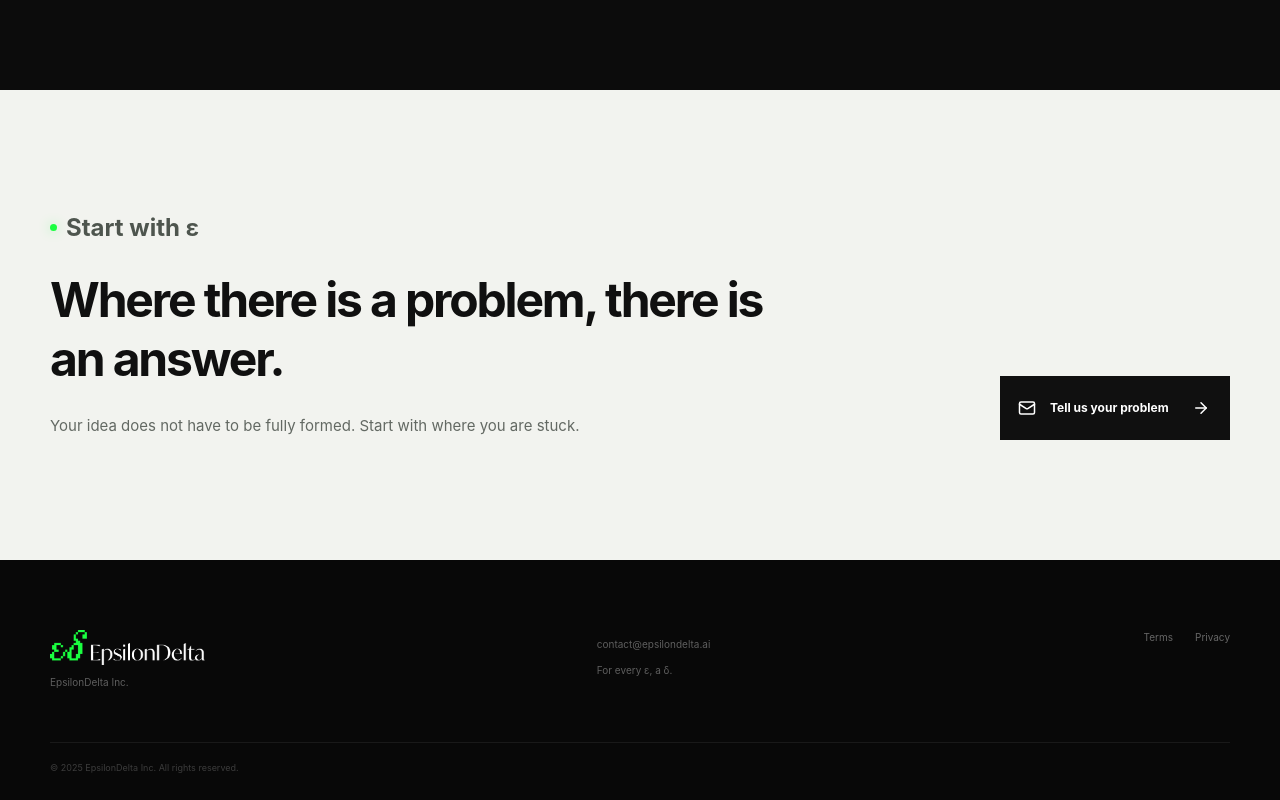
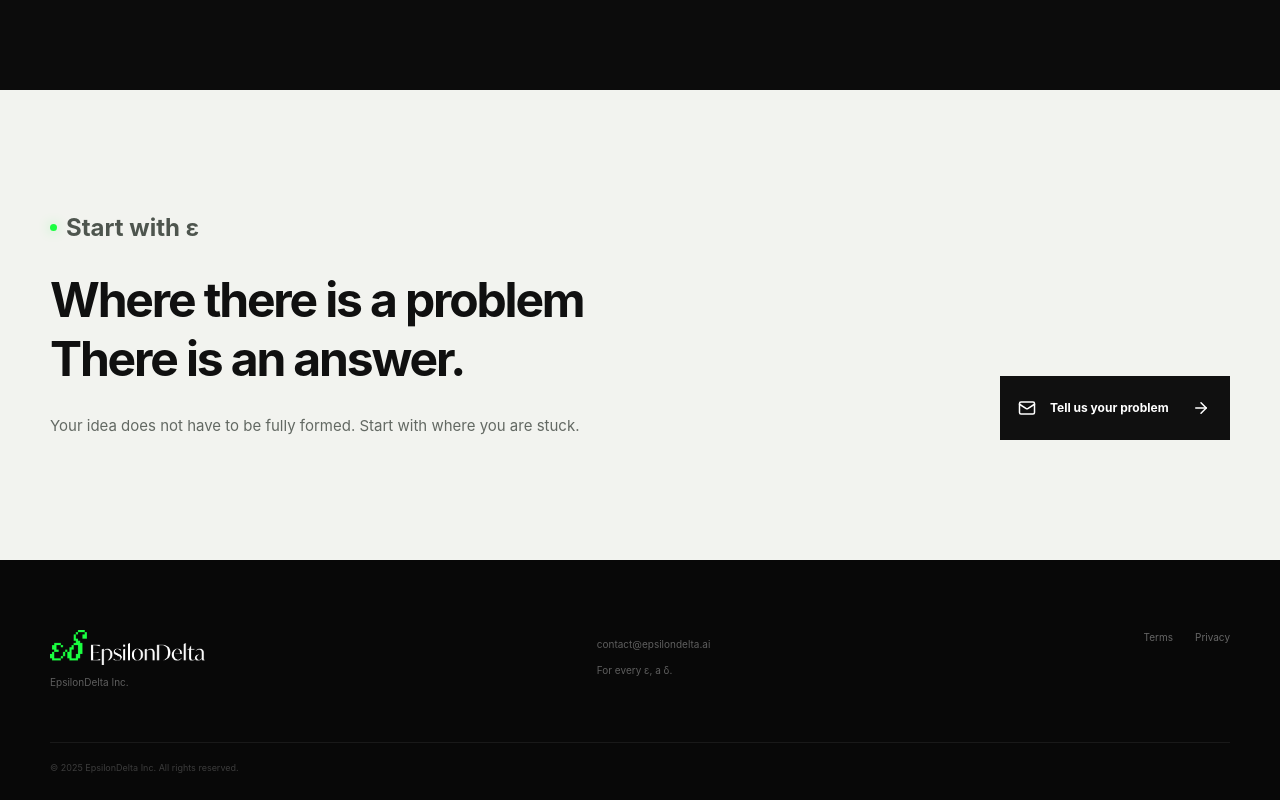
Before and after one commit to Epsilondelta-ai/epsilondelta.ai, a SvelteKit app: page / in a window 1280 px wide. Shown: the part 6363-7163 px from the top of the page. Built offline with nearby package versions, Linux system fonts and the light colour scheme.

Commit message:
Change contact title

```diff
--- a/src/routes/+page.svelte
+++ b/src/routes/+page.svelte
@@ -105,7 +105,8 @@
 			},
 			contact: {
 				eyebrow: 'Start with ε',
-				title: '문제가 있으면, 답은 반드시 있습니다.',
+				title: '문제가 있으면',
+				title2: '답은 반드시 있습니다.',
 				description:
 					'아직 정리되지 않은 아이디어여도 괜찮습니다. 지금 막혀 있는 지점부터 함께 이야기해 주세요.',
 				button: '문제 이야기하기'
@@ -204,7 +205,8 @@
 			},
 			contact: {
 				eyebrow: 'Start with ε',
-				title: 'Where there is a problem, there is an answer.',
+				title: 'Where there is a problem',
+				title2: 'There is an answer.',
 				description:
 					'Your idea does not have to be fully formed. Start with where you are stuck.',
 				button: 'Tell us your problem'
@@ -397,6 +399,7 @@
 				<div class="story-copy">
 					<p class="eyebrow"><span></span>{c.contact.eyebrow}</p>
 					<h2>{c.contact.title}</h2>
+					<h2>{c.contact.title2}</h2>
 					<p class="description">{c.contact.description}</p>
 				</div>
 				<a class="contact-button" href="mailto:contact@epsilondelta.ai"><Mail size={18} /><span>{c.contact.button}</span><ArrowRight size={18} /></a>
```
